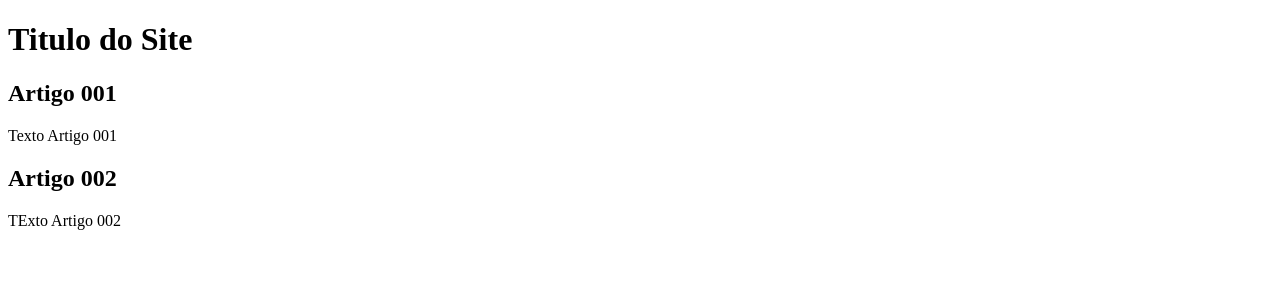
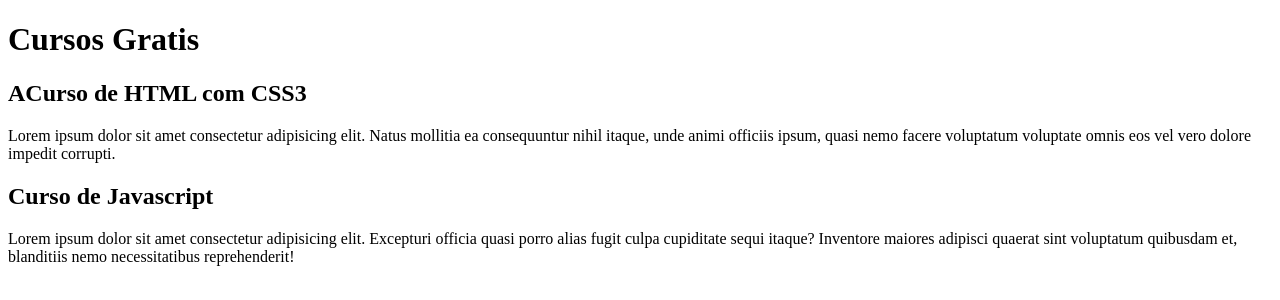
Before and after one commit to dirlei12/projeto-site-revisando, a plain HTML site: page index.html in a window 1280 px wide. Drawn offline with Linux system fonts and the light colour scheme.

Commit message:
comecei a escrever o conteudo

```diff
--- a/index.html
+++ b/index.html
@@ -9,15 +9,15 @@
 <body>
     <main>
         <header>
-            <h1>Titulo do Site</h1>
+            <h1>Cursos Gratis</h1>
         </header>
         <article>
-            <h2>Artigo 001</h2>
-            <p>Texto Artigo 001</p>
+            <h2>ACurso de HTML com CSS3</h2>
+            <p>Lorem ipsum dolor sit amet consectetur adipisicing elit. Natus mollitia ea consequuntur nihil itaque, unde animi officiis ipsum, quasi nemo facere voluptatum voluptate omnis eos vel vero dolore impedit corrupti.</p>
         </article>
         <article>
-            <h2>Artigo 002</h2>
-            <p>TExto Artigo 002</p>
+            <h2>Curso de Javascript</h2>
+            <p>Lorem ipsum dolor sit amet consectetur adipisicing elit. Excepturi officia quasi porro alias fugit culpa cupiditate sequi itaque? Inventore maiores adipisci quaerat sint voluptatum quibusdam et, blanditiis nemo necessitatibus reprehenderit!</p>
         </article>
     </main>
 </body>
```
